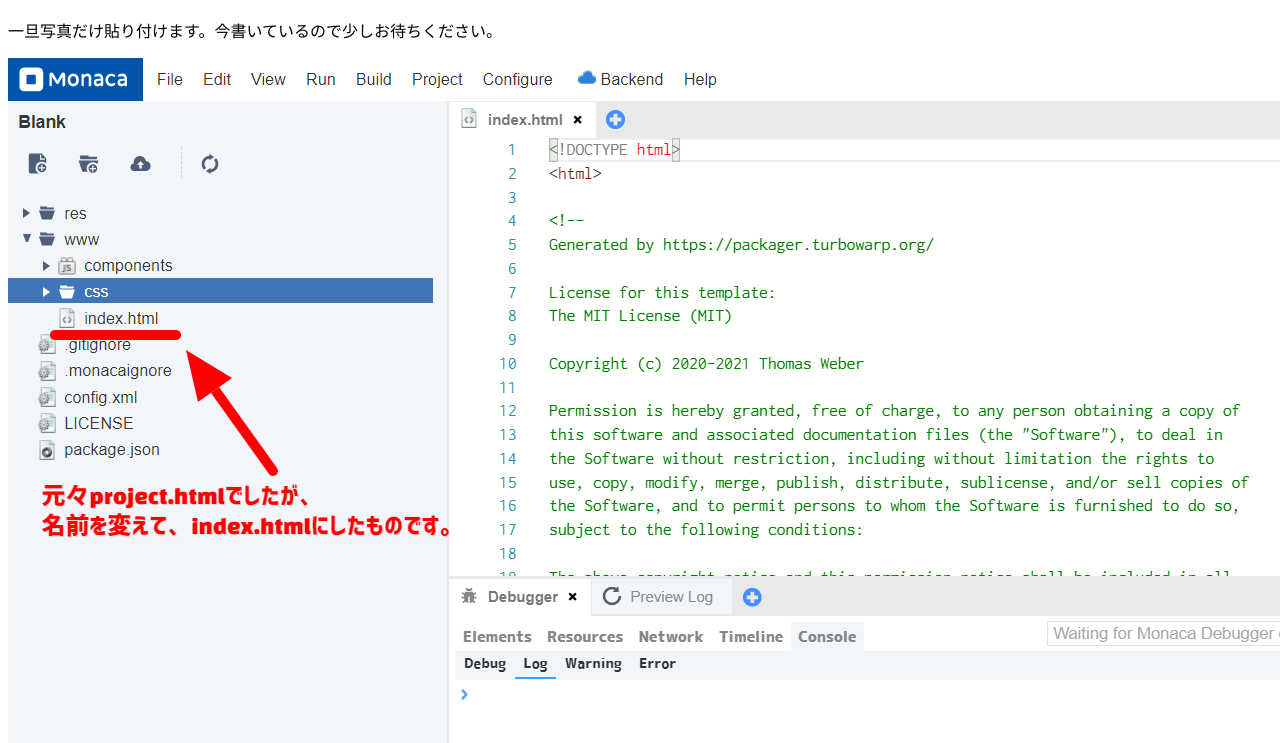
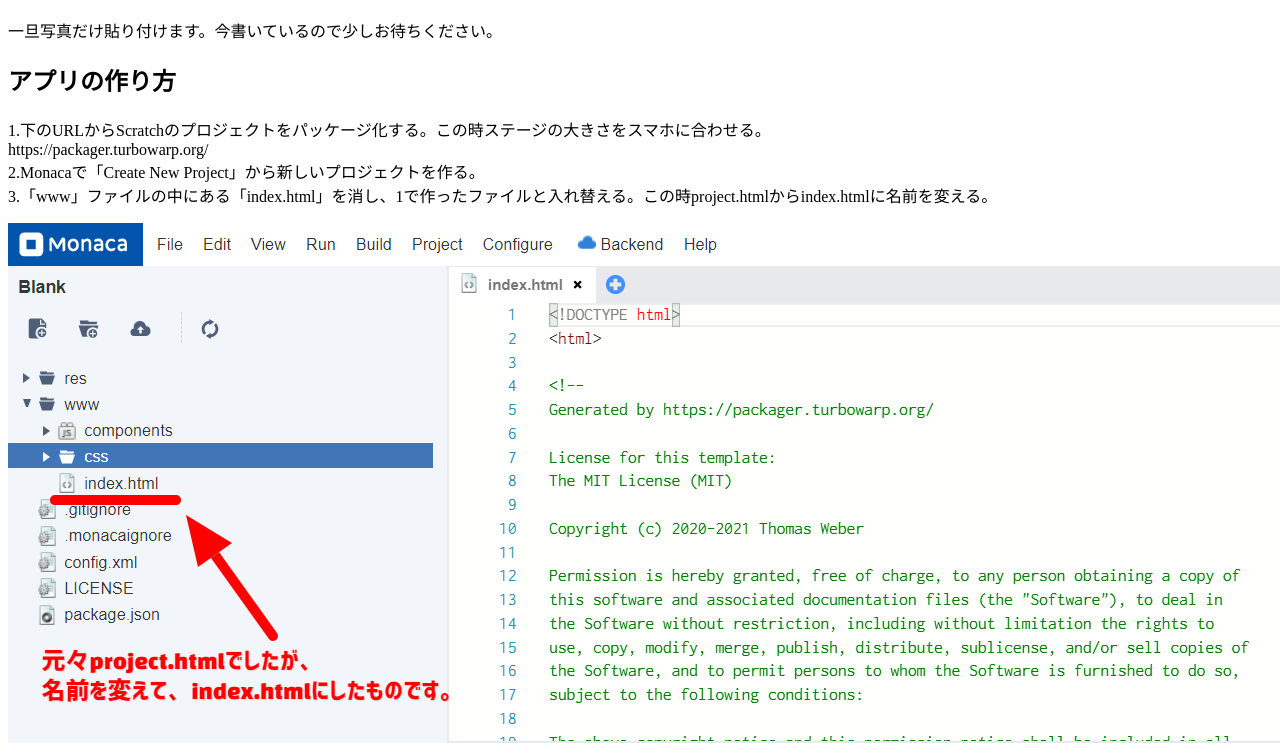
Before and after one commit to 52Tellur/Scratch-app, a plain HTML site: page index.html in a window 1280 px wide. Shown: the part 57-800 px from the top of the page. Drawn offline with Linux system fonts and the light colour scheme.

Commit message:
Update index.html

```diff
--- a/index.html
+++ b/index.html
@@ -2,6 +2,12 @@
 <body>
   <h1>ScratchとMonacaでアプリケーションを作る</h1>
   <p>一旦写真だけ貼り付けます。今書いているので少しお待ちください。</p>
+  <h2>アプリの作り方</h2>
+  <p>1.下のURLからScratchのプロジェクトをパッケージ化する。この時ステージの大きさをスマホに合わせる。<br>
+https://packager.turbowarp.org/<br>
+2.Monacaで「Create New Project」から新しいプロジェクトを作る。<br>
+3.「www」ファイルの中にある「index.html」を消し、1で作ったファイルと入れ替える。この時project.htmlからindex.htmlに名前を変える。</p>
   <img src="Blank-—-Monaca-Cloud-IDE.png">
+4.Buildからアプリ化する。
 </body>
 </html>
```
